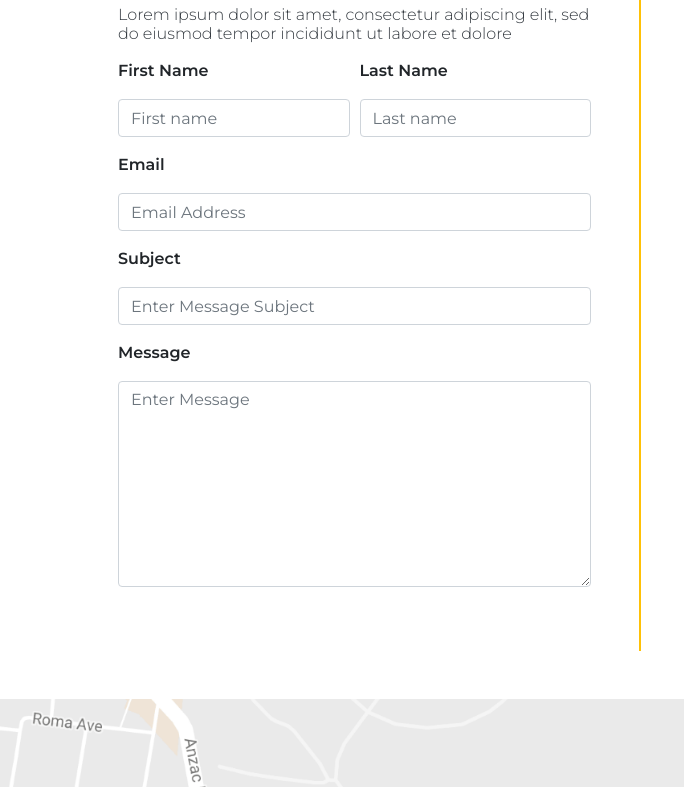
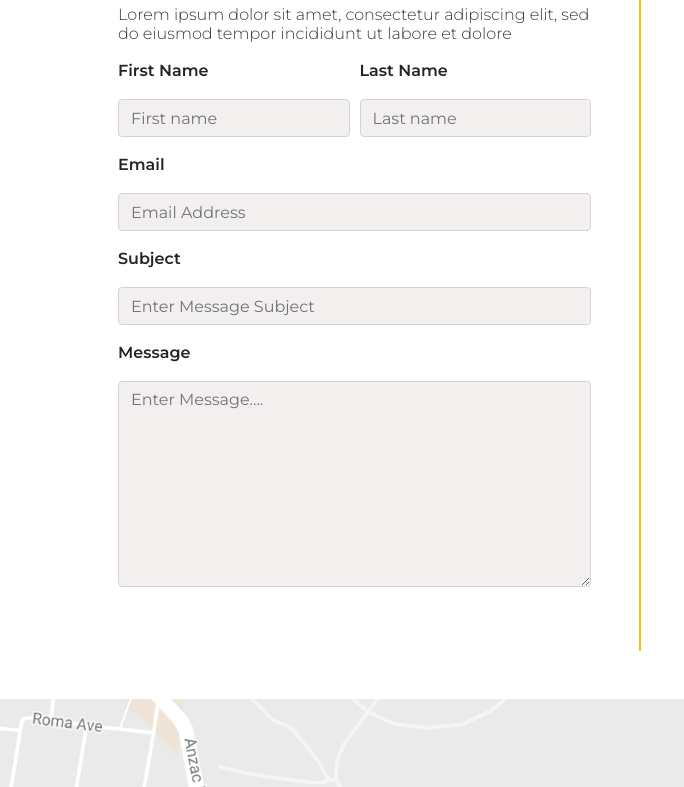
Before and after one commit to oluwoleadetifa/Team-fury-project-envato-educational, a plain HTML site: page contact.html in a window 1280 px wide. Shown: the part 647-1434 px from the top of the page, 0-684 px from the left. Drawn offline with nearby package versions, Linux system fonts and the light colour scheme.

Commit message:
added background to input

```diff
--- a/contact.html
+++ b/contact.html
@@ -81,25 +81,25 @@
                     <div class="form-row mt-3">
                         <div class="col">
                             <label for="fname" class="pb-2 font-weight-bold">First Name</label>
-                            <input type="text" id="fname" class="form-control" placeholder="First name">
+                            <input type="text" id="fname" class="bg-input form-control" placeholder="First name">
                         </div>
                         <div class="col">
                             <label for="lname" class="pb-2 font-weight-bold">Last Name</label>
-                            <input type="text" id="lname" class="form-control" placeholder="Last name">
+                            <input type="text" id="lname" class="bg-input form-control" placeholder="Last name">
                         </div>
                     </div>
                     <div class="form-group mt-3">
                         <label for="email" class="pb-2 font-weight-bold">Email</label>
-                        <input type="email" class="form-control" id="email" placeholder="Email Address">
+                        <input type="email" class="bg-input form-control" id="email" placeholder="Email Address">
                     </div>
                     <div class="form-group mt-3">
                         <label for="Subject" class="pb-2 font-weight-bold">Subject</label>
-                        <input type="text" class="form-control" id="Subject" placeholder="Enter Message Subject">
+                        <input type="text" class="bg-input form-control" id="Subject" placeholder="Enter Message Subject">
                     </div>
                     <div class="form-group mt-3">
                         <label for="email" class="pb-2 font-weight-bold">Message</label>
-                        <textarea type="email" class="form-control" id="message" rows="8s"
-                            placeholder="Enter Message"></textarea>
+                        <textarea type="email" class="bg-input form-control" id="message" rows="8s"
+                            placeholder="Enter Message...."></textarea>
                     </div>
                 </form>
             </div>
--- a/style/style.css
+++ b/style/style.css
@@ -17,3 +17,7 @@ body, head {
 .text-orange {
     color: #E77728;
 }
+
+.bg-input {
+    background-color: #F4EFEF;
+}
```
